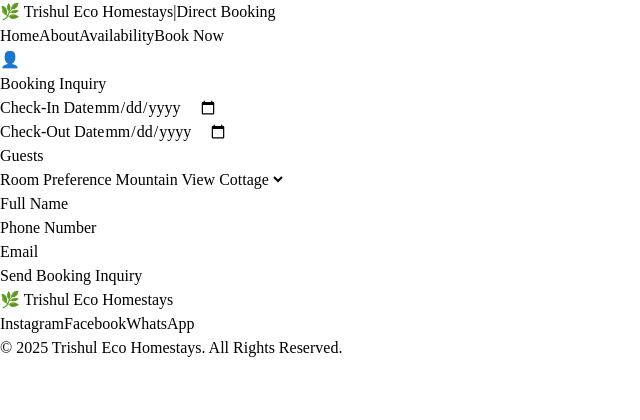
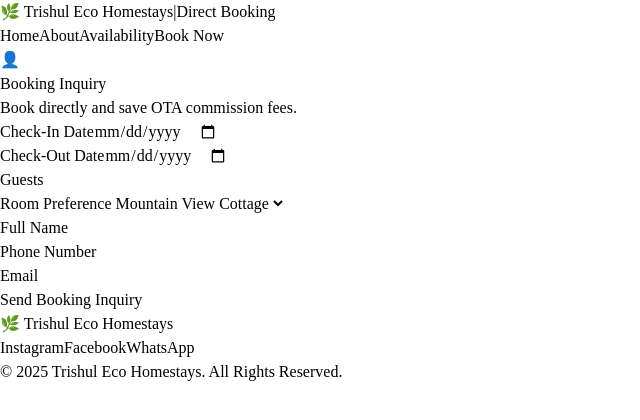
Before and after one commit to rajasrinallamilli/TBI-Internship, a React (Vite) app: page /booking in a window 1280 px wide. Shown: the top 420 px of the page, without its empty margins (0-640 px from the left). Built offline with nearby package versions, Linux system fonts and the light colour scheme.

Commit message:
feat: improve booking inquiry experience

```diff
--- a/src/pages/Booking.jsx
+++ b/src/pages/Booking.jsx
@@ -10,6 +10,9 @@
         <h1 className="text-5xl font-bold text-center text-emerald-700 mb-10">
           Booking Inquiry
         </h1>
+        <p className="text-center text-gray-500 mb-4">
+Book directly and save OTA commission fees.
+</p>
 
         <form className="max-w-2xl mx-auto bg-white p-8 rounded-3xl shadow-xl">
 
```
